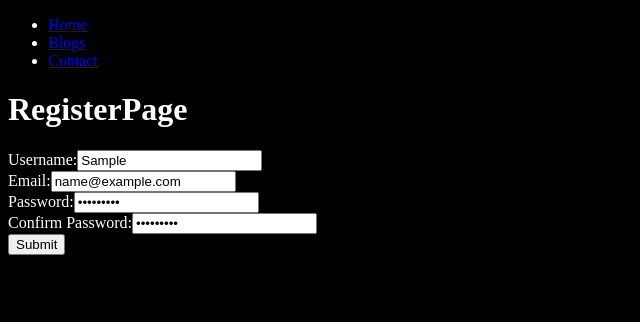
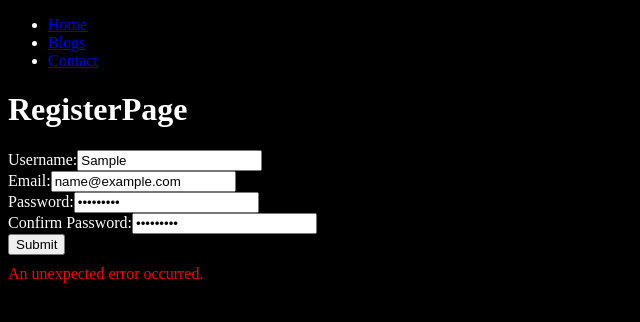
Before and after one commit to Edgar-Sumabat-Jr/ecommerce, a React (Vite) app in the folder frontend/reactjs-vite/: page /register in a window 1280 px wide. Both pictures are taken after typing "Sample", "name@example.com", "Sample123", "Sample123" into the empty fields and a click on the input 36 px from the left and 244 px from the top of the page. Shown: the top 322 px of the page, without its empty margins (0-640 px from the left). Built offline with nearby package versions, Linux system fonts and the light colour scheme; no server answers.

Commit message:
added error handling in registration

```diff
--- a/frontend/reactjs-vite/src/components/RegisterForm.jsx
+++ b/frontend/reactjs-vite/src/components/RegisterForm.jsx
@@ -28,15 +28,27 @@ function RegisterForm() {
             console.log("password: ", password)
             console.log("password2: ", password2)
 
+            setError('');
+
             // Redirect or update UI as needed
             console.log('Registration successful');
             alert(JSON.stringify(inputs, null, 2));
         }
         catch (err) {
-            setError('Invalid Credentials');
-            console.error(err);
-        }
+    if (err.response && err.response.data) {
+        const errorData = err.response.data;
+        const messages = Object.values(errorData).flat().join('\n');
+        setError(messages);  // Show detailed validation messages
+        console.error(messages);
+    } else {
+        setError('An unexpected error occurred.');
+        console.error(err);
+    }
+}
     };
+
+
+    const errorMessages = error.split('\n');
 
 
     return (
@@ -78,6 +90,15 @@ function RegisterForm() {
             </label>
 <br />
             <input type="submit"/>
+
+        {error && (
+                <div style={{ color: 'red', marginTop: '10px' }}>
+                    {errorMessages.map((msg, index) => (
+                        <div key={index}>{msg}</div>
+                    ))}
+                </div>
+            )}
+
         </form>
   )
 }
```
Also changed, not shown: 2 other files (tests, documents, lock files or other folders).
